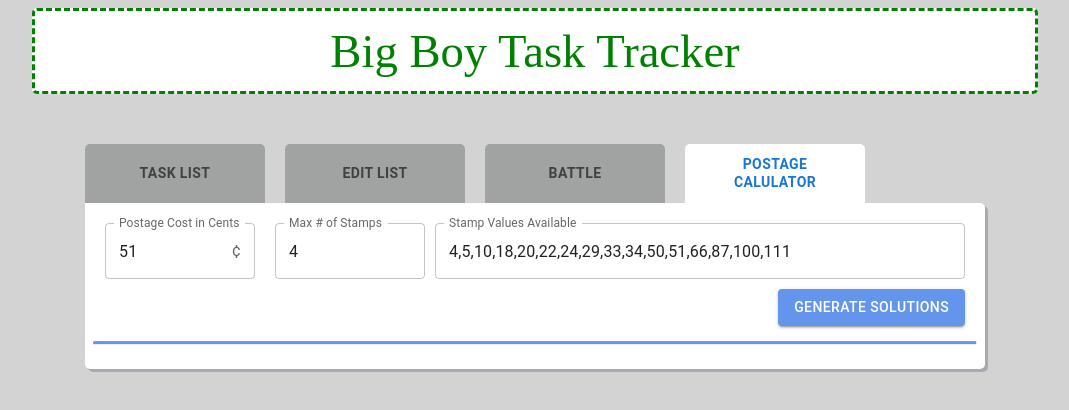
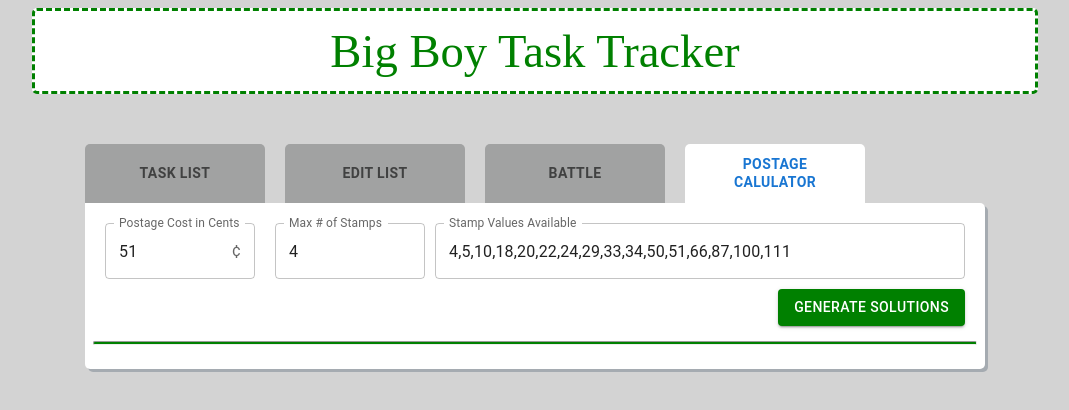
Before and after one commit to CaseyKerrick/TaskTracker, a React (Create React App) app: page / in a window 1280 px wide. Shown: the top 410 px of the page, without its empty margins (123-1192 px from the left). Built offline with nearby package versions, Linux system fonts and the light colour scheme.

Commit message:
Changed theme to green

```diff
--- a/src/App.css
+++ b/src/App.css
@@ -18,6 +18,7 @@
 .selectedTab {
   background-color: #fff;
   font-weight: 700;
+  /* color: green; */
 }
 
 .unselectedTab {
--- a/src/PostageCalculator/PostageCalculator.css
+++ b/src/PostageCalculator/PostageCalculator.css
@@ -40,11 +40,12 @@
 .generateSolution {
   margin-top: 10px;
   float: right;
-  background-color: cornflowerblue;
+  /* background-color: cornflowerblue; */
+  background-color: green;
 }
 
 .divider {
-  background-color: cornflowerblue;
+  background-color: green;
   width: 98%;
   height: 2px;
   border-radius: 3px;
@@ -53,7 +54,7 @@
 }
 
 .postageSolution {
-  background-color: rgb(152, 184, 243);
+  background-color: rgb(92, 172, 92);
   border-radius: 10px;
   width: 400px;
   margin-right: auto;
```
